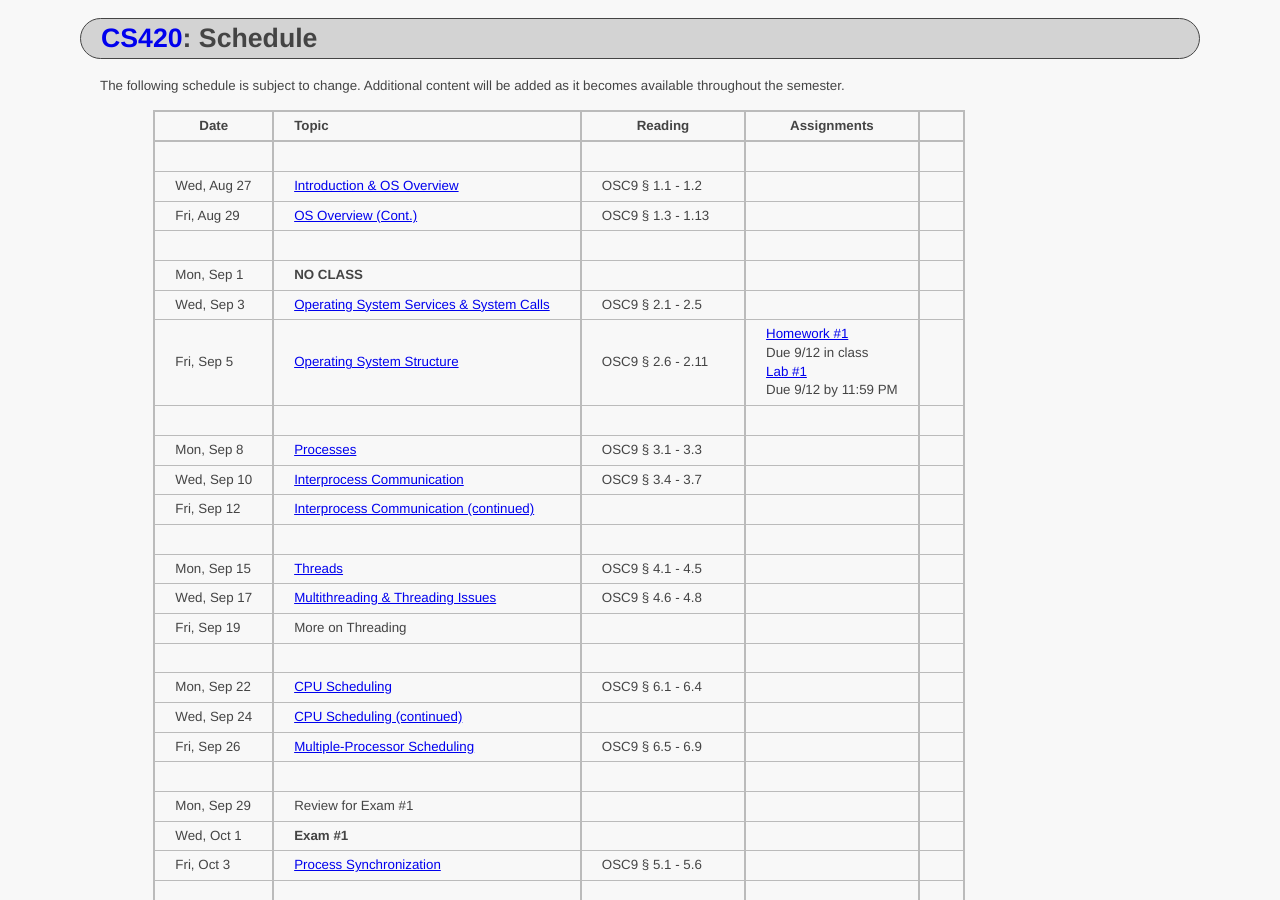
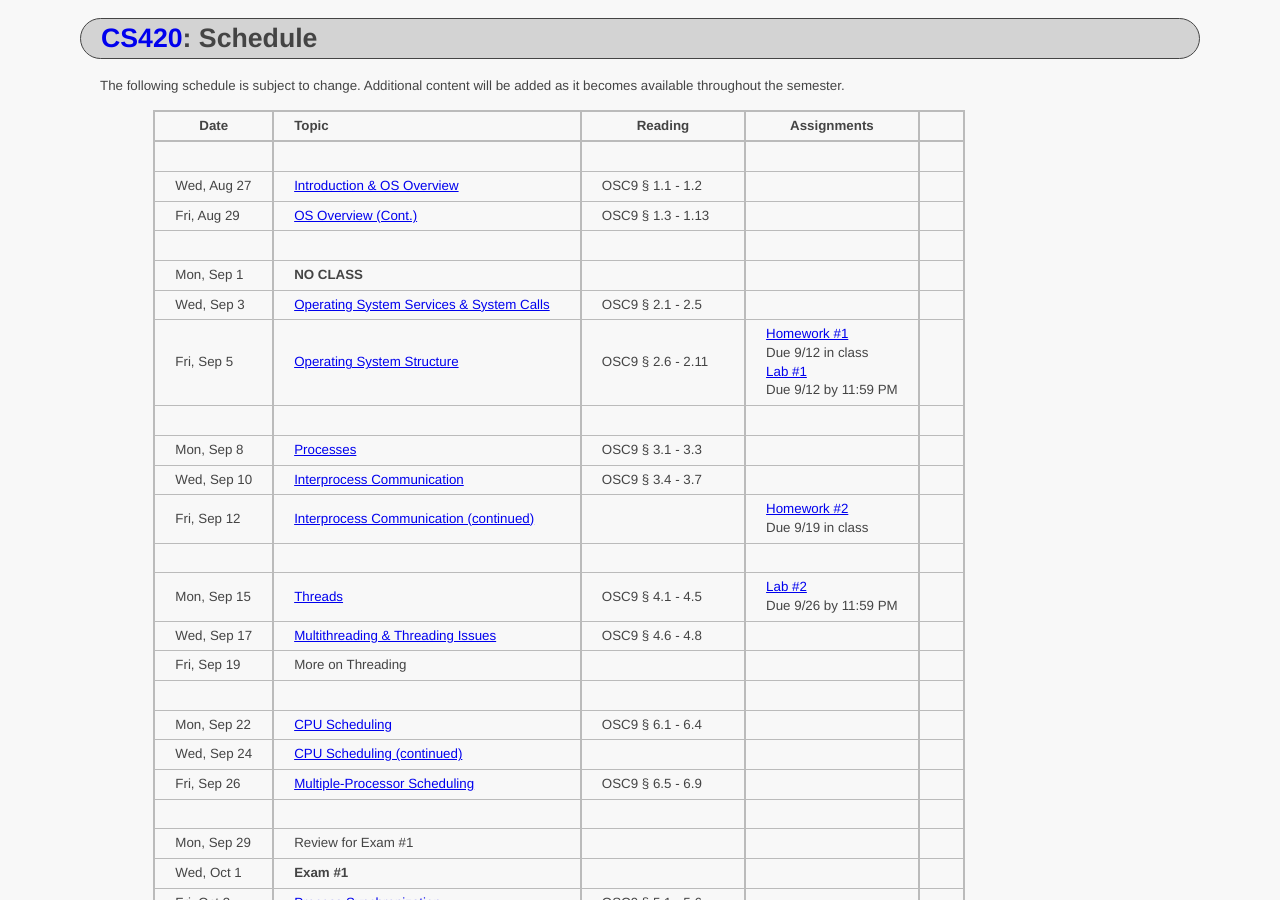
Before and after one commit to ycpcs/cs420-fall2014, a Jekyll site: the page built from schedule.md, in a window 1280 px wide and 900 px high. Built offline with Jekyll 4.4.1, drawn with Linux system fonts in a browser that asks for light colours; Markdown is read by kramdown in place of the engine named in the settings.

Commit message:
added lab02 and homework02

```diff
--- a/schedule.md
+++ b/schedule.md
@@ -20,9 +20,9 @@ Additional content will be added as it becomes available throughout the semester
 >|||||
 >| Mon, Sep 8     |  [Processes](lectures/lecture5_processes.pdf)                                                     |  OSC9 § 3.1 - 3.3     |                       |
 >| Wed, Sep 10    |  [Interprocess Communication](lectures/lecture6a_interprocess_communication.pdf)                  |  OSC9 § 3.4 - 3.7     |                       |
->| Fri, Sep 12    |  [Interprocess Communication (continued)](lectures/lecture6b_client_server_communication.pdf)     |                       |                       |  <!-- lab02, homework2 -->
+>| Fri, Sep 12    |  [Interprocess Communication (continued)](lectures/lecture6b_client_server_communication.pdf)     |                       | [Homework #2](homework/Homework_Assignment_2.txt) <br> Due 9/19 in class |  <!-- lab02, homework2 -->
 >|||||
->| Mon, Sep 15    |  [Threads](lectures/lecture7_threads.pdf)                                                         |  OSC9 § 4.1 - 4.5     |                       |
+>| Mon, Sep 15    |  [Threads](lectures/lecture7_threads.pdf)                                                         |  OSC9 § 4.1 - 4.5     | [Lab #2](labs/lab02.html) <br> Due 9/26 by 11:59 PM |
 >| Wed, Sep 17    |  [Multithreading & Threading Issues](lectures/lecture8_threading_issues.pdf)                      |  OSC9 § 4.6 - 4.8     |                       |
 >| Fri, Sep 19    |  More on Threading                                                                                |                       |                       |  <!-- homework3 -->
 >|||||
```
Also changed, not shown: labs/lab02.md (+1 -1 lines), 1 other file.
